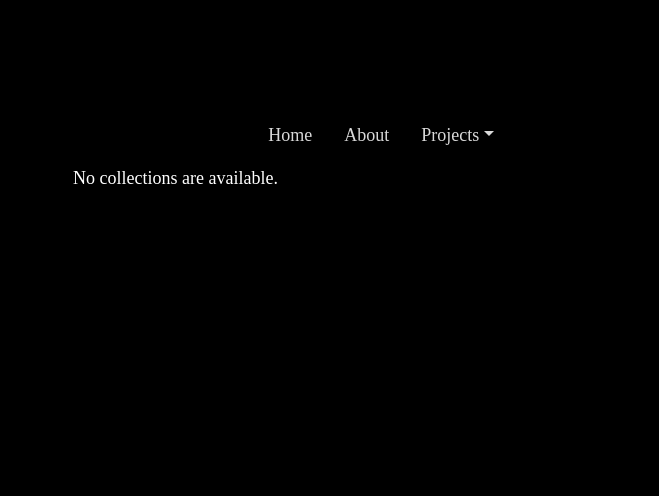
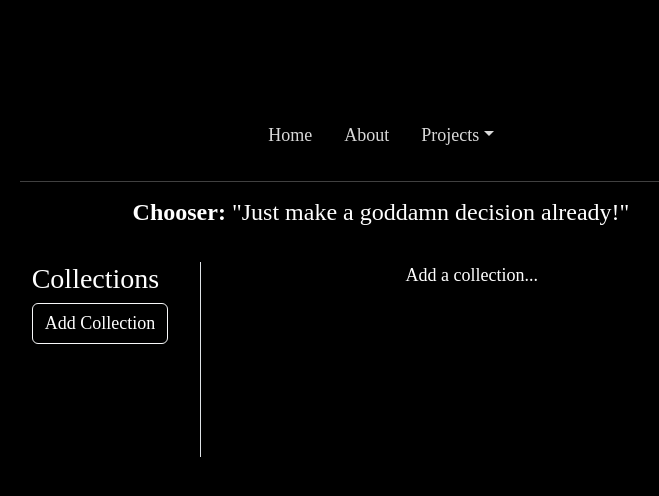
Before and after one commit to emrysshevek/personal-site, a Django app: template chooser/templates/chooser/index.html in a window 1280 px wide. Shown: the top 496 px of the page, without its empty margins (259-918 px from the left). Run offline with Django 4.2, Linux system fonts and the light colour scheme; the template is opened without the code that fills it, so the values that code supplies are empty; some libraries are stand-ins or nearby versions.

Commit message:
starting to improve chooser

```diff
--- /dev/null
+++ b/chooser/static/chooser/chooser.js
@@ -0,0 +1,7 @@
+let select_collection = async (idx) => {
+  $("#select_err").hide()
+  $(".collection-details").hide()
+  $(".collection-details").eq(idx).show()
+  console.log(idx)
+  console.log($(".collection-details").eq(idx))
+}
--- a/chooser/templates/chooser/index.html
+++ b/chooser/templates/chooser/index.html
@@ -1,13 +1,59 @@
 {% extends "home/base.html" %}
-{% block title %}Chooser{% endblock %}
+{% block title %}From Darkness - Chooser{% endblock %}
+
 {% block content %}
-  {% if collection_list %}
-    <ul>
-      {% for collection in collection_list %}
-        <li><a href="{% url 'chooser:detail' collection.id %}" >{{ collection.name }}</a></li>
-      {% endfor %}
-    </ul>
-  {% else %}
-    <p>No collections are available.</p>
-  {% endif %}
+
+  {% load static %}
+  <script type="text/javascript" src="{% static 'chooser/chooser.js' %}"></script>
+
+  <div class="container-fluid">
+    {# Headline #}
+    <div class="row">
+      <div class="col text-center">
+        <h4><strong>Chooser:</strong> "Just make a goddamn decision already!"</h4>
+      </div>
+    </div>
+
+    <br>
+
+    {% with selection=-1 %}
+    {# Collection selector/editor #}
+    <div class="row h-100">
+      {# List of available Collections#}
+      <div class="col-3 h-100">
+        <h3>Collections</h3>
+          <div class="list-group list-group-flush">
+            {% for collection in collection_list %}
+              <button type="button" class="list-group-item list-group-item-action" onclick="select_collection({{ forloop.counter0 }})">{{ collection.name }}</button>
+            {% endfor %}
+          </div>
+          <button class="btn btn-outline-light justify-content-center" type="button" onclick="">Add Collection</button>
+      </div>
+
+      {# Collection Details #}
+      <div class="col border-start">
+        {% if collection_list|length == 0 %}
+        <div class="container-fluid h-100 text-center align-middle"><p>Add a collection...</p></div>
+        {% else %}
+          <div id="select_err" class="container-fluid h-100 text-center align-middle"><p>Select a collection...</p></div>
+
+          {% for collection in collection_list %}
+            <div style="display:none;" class="row collection-details" id="{{ forloop.counter0 }}">
+              <div class="row">
+                {% for item in collection.item_set.all %}
+                  <div class="col-md-auto">{{ item.value }}</div>
+                {% endfor %}
+              </div>
+              <div class="row">
+                <a role="button" class="btn-outline-light justify-content-center" href="{% url 'chooser:detail' collection.id %}">Run</a>
+              </div>
+            </div>
+          {% endfor %}
+        {% endif %}
+      </div>
+    </div>
+    {% endwith %}
+
+  </div>
+
 {% endblock %}
--- a/home/static/home/style.css
+++ b/home/static/home/style.css
@@ -1,4 +1,4 @@
-body, a, .navbar, .dropdown-menu{
+body, a, .navbar, .dropdown-menu, .list-group, .list-group-item, .btn{
   color: white;
   background-color: black;
   font-family: serif;
--- a/home/templates/home/base.html
+++ b/home/templates/home/base.html
@@ -20,7 +20,10 @@
   <div class="container-fluid">
     <div class="row">
       <div class="col-md"></div>
-      <div class="col-md-6">{% block content %}{% endblock %}</div>
+      <div class="col-md-7">
+        <hr>
+        {% block content %}{% endblock %}
+      </div>
       <div class="col-md"></div>
     </div>
   </div>
--- a/home/templates/home/index.html
+++ b/home/templates/home/index.html
@@ -26,6 +26,4 @@
     <span class="visually-hidden">Next</span>
   </button>
 </div>
-
-
 {% endblock %}
--- a/home/templates/home/navbar.html
+++ b/home/templates/home/navbar.html
@@ -24,6 +24,8 @@
             <li><a role="button" target="_blank" href="https://www.fromdarkness.org">Photography</a></li>
             <li><a role="button" target="_blank" href="https://eshevek.itch.io/">Game Dev</a></li>
             <li><a role="button" target="_blank" href="https://eshevek.itch.io/">Code</a></li>
+            <li><hr class="dropdown-divider"></li>
+            <li><a role="button" href="{% url 'chooser:index' %}">Chooser</a></li>
           </ul>
         <div>
 
@@ -31,4 +33,5 @@
     </div>
 
   </nav>
+
 </div>
```
